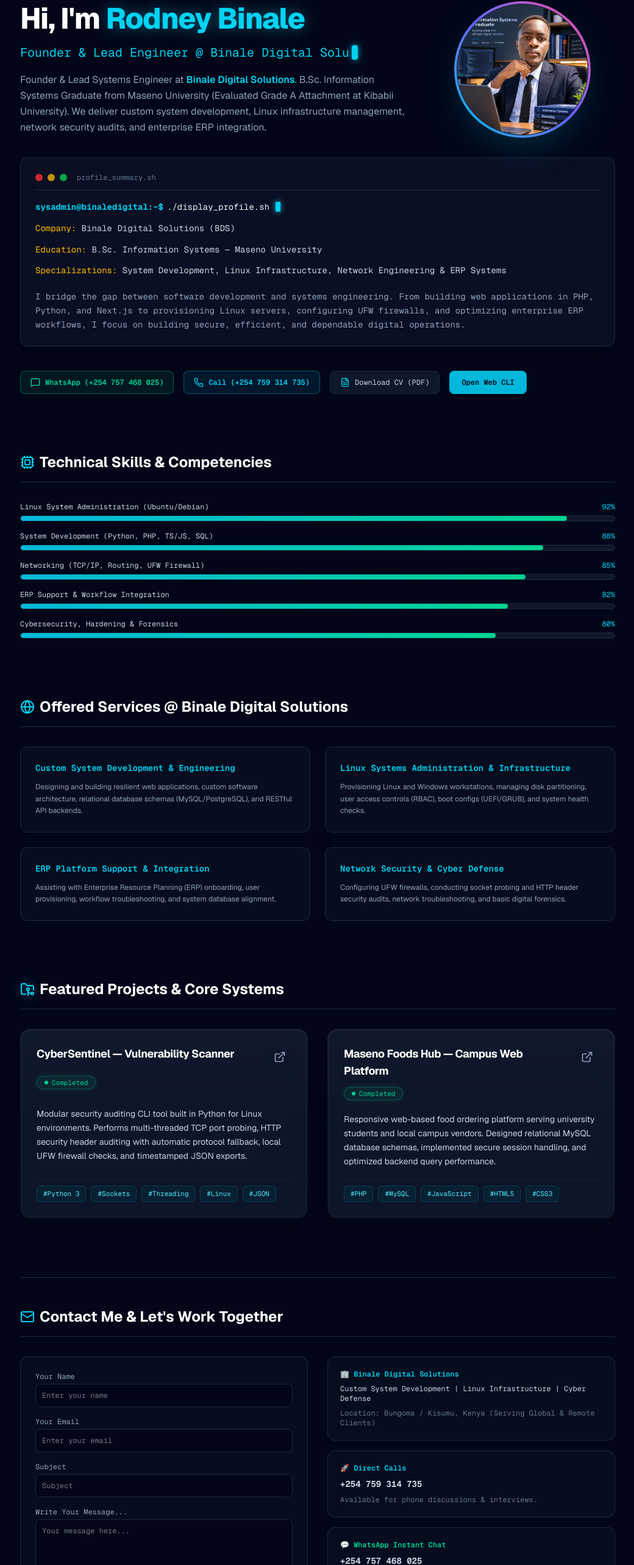
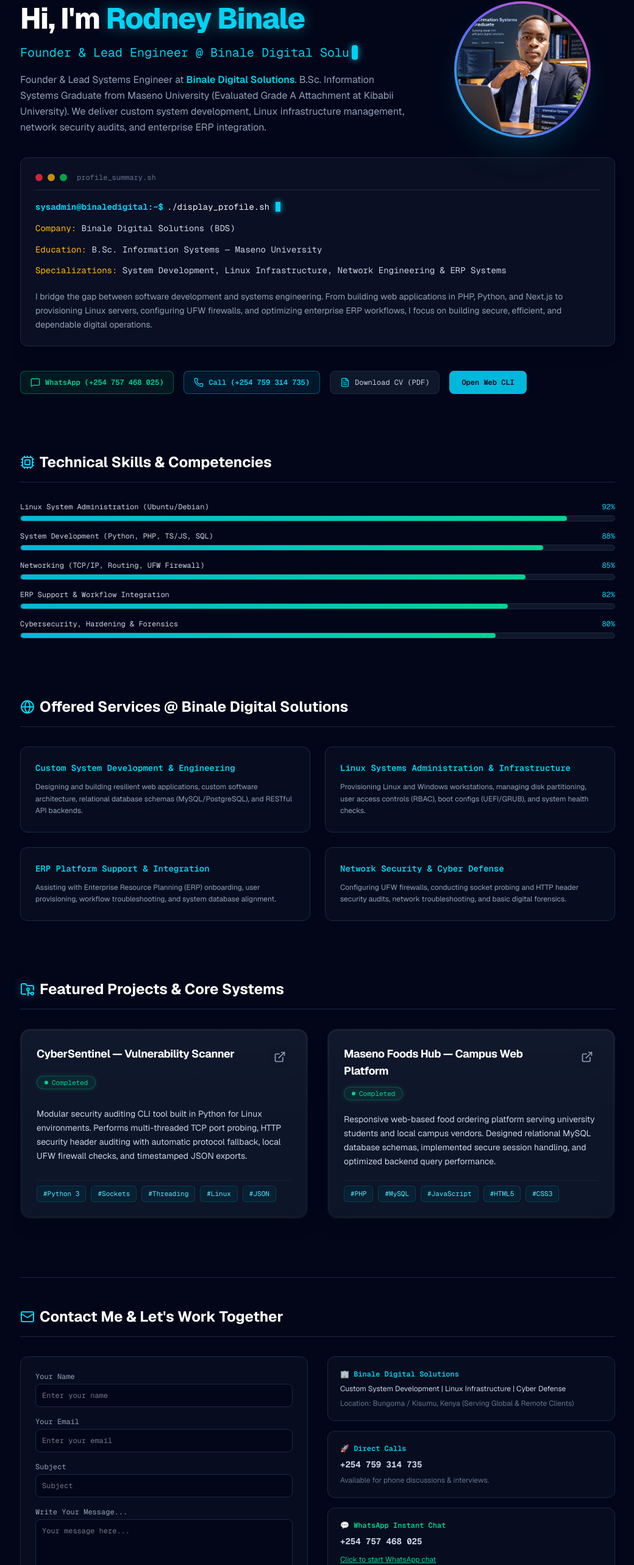
Before and after one commit to BINALE540/my-portfolio, a Next.js app: page / in a window 1280 px wide. Shown: the part 193-2759 px from the top of the page at 61% size, without its empty margins (119-1159 px from the left). Built offline with nearby package versions, Linux system fonts and the light colour scheme.

Commit message:
Enhance app/page.tsx with typography refinements, glowing cursors, and glassmorphic project cards

```diff
--- a/app/page.tsx
+++ b/app/page.tsx
@@ -216,7 +216,7 @@
           Accept: "application/json",
         },
         body: JSON.stringify({
-          access_key: "YOUR_WEB3FORMS_ACCESS_KEY", // <--- Replace with your Web3Forms Access Key
+          access_key: "YOUR_WEB3FORMS_ACCESS_KEY", // <--- Paste your Web3Forms Access Key here
           name: formState.name,
           email: formState.email,
           subject: formState.subject,
@@ -311,7 +311,7 @@
 
         {/* Hero Section */}
         <section id="about" className="space-y-8 pt-6">
-          {/* Open to Roles Banner */}
+          {/* Vibrant Open to Roles Banner */}
           <div className="inline-flex flex-wrap items-center gap-2 px-4 py-2 rounded-full border border-pink-500/30 bg-gradient-to-r from-pink-500/20 via-purple-500/20 to-cyan-500/20 text-xs font-mono shadow-lg shadow-purple-500/10">
             <span className="relative flex h-2.5 w-2.5">
               <span className="animate-ping absolute inline-flex h-full w-full rounded-full bg-pink-400 opacity-75"></span>
@@ -337,7 +337,7 @@
                 <span className="inline-block w-2.5 h-6 bg-cyan-400 rounded-sm animate-pulse shadow-[0_0_12px_rgba(34,211,238,0.8)]" />
               </div>
 
-              <p className="text-slate-400 leading-relaxed text-sm md:text-base">
+              <p className="text-slate-400 leading-relaxed text-sm md:text-base font-sans">
                 Founder & Lead Systems Engineer at <span className="text-cyan-400 font-semibold">Binale Digital Solutions</span>. B.Sc. Information Systems Graduate from Maseno University (Evaluated Grade A Attachment at Kibabii University). We deliver custom system development, Linux infrastructure management, network security audits, and enterprise ERP integration.
               </p>
             </div>
@@ -386,7 +386,7 @@
               <p><span className="text-amber-400">Company:</span> Binale Digital Solutions (BDS)</p>
               <p><span className="text-amber-400">Education:</span> B.Sc. Information Systems — Maseno University</p>
               <p><span className="text-amber-400">Specializations:</span> System Development, Linux Infrastructure, Network Engineering & ERP Systems</p>
-              <p className="text-slate-400 pt-2">
+              <p className="text-slate-400 pt-2 font-sans">
                 I bridge the gap between software development and systems engineering. From building web applications in PHP, Python, and Next.js to provisioning Linux servers, configuring UFW firewalls, and optimizing enterprise ERP workflows, I focus on building secure, efficient, and dependable digital operations.
               </p>
             </div>
@@ -467,7 +467,7 @@
             {servicesList.map((service, idx) => (
               <div key={idx} className="p-6 rounded-xl border border-slate-800 bg-slate-900/40 space-y-3 hover:border-cyan-500/40 transition-all">
                 <h3 className="text-cyan-400 font-mono font-semibold text-sm">{service.title}</h3>
-                <p className="text-slate-400 text-xs leading-relaxed">{service.desc}</p>
+                <p className="text-slate-400 text-xs leading-relaxed font-sans">{service.desc}</p>
               </div>
             ))}
           </div>
@@ -613,14 +613,14 @@
             <div className="space-y-4 font-mono text-xs">
               <div className="p-5 rounded-xl border border-slate-800 bg-slate-900/40 space-y-2">
                 <span className="text-cyan-400 font-semibold block">🏢 Binale Digital Solutions</span>
-                <p className="text-slate-300 text-xs">Custom System Development | Linux Infrastructure | Cyber Defense</p>
-                <p className="text-slate-500">Location: Bungoma / Kisumu, Kenya (Serving Global & Remote Clients)</p>
+                <p className="text-slate-300 text-xs font-sans">Custom System Development | Linux Infrastructure | Cyber Defense</p>
+                <p className="text-slate-500 font-sans">Location: Bungoma / Kisumu, Kenya (Serving Global & Remote Clients)</p>
               </div>
 
               <div className="p-5 rounded-xl border border-slate-800 bg-slate-900/40 space-y-2">
                 <span className="text-cyan-400 font-semibold block">🚀 Direct Calls</span>
                 <p className="text-slate-300 text-sm font-bold">+254 759 314 735</p>
-                <p className="text-slate-500">Available for phone discussions & interviews.</p>
+                <p className="text-slate-500 font-sans">Available for phone discussions & interviews.</p>
               </div>
 
               <div className="p-5 rounded-xl border border-slate-800 bg-slate-900/40 space-y-2">
@@ -630,7 +630,7 @@
                   href="https://wa.me/254757468025"
                   target="_blank"
                   rel="noreferrer"
-                  className="inline-block text-emerald-400 underline pt-1"
+                  className="inline-block text-emerald-400 underline pt-1 font-sans"
                 >
                   Click to start WhatsApp chat
                 </a>
```
